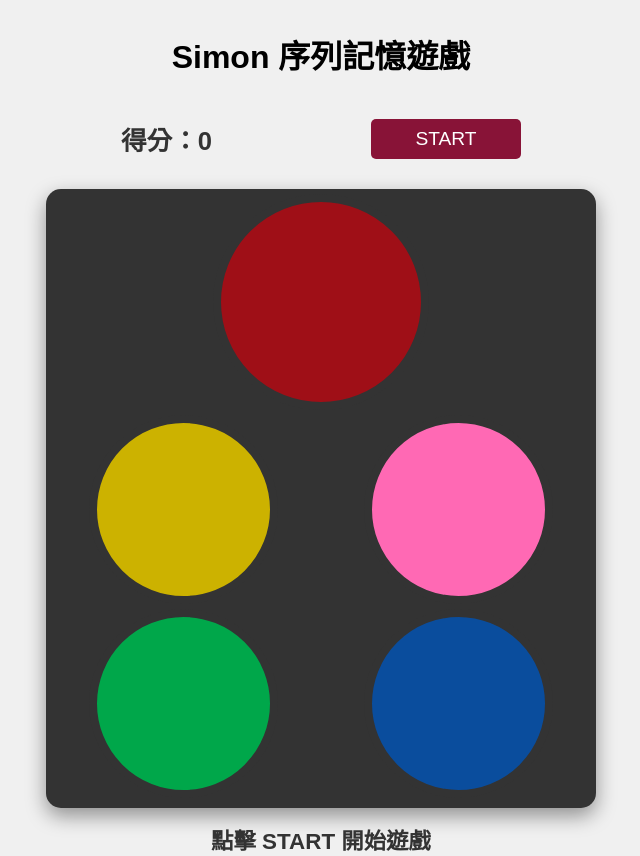
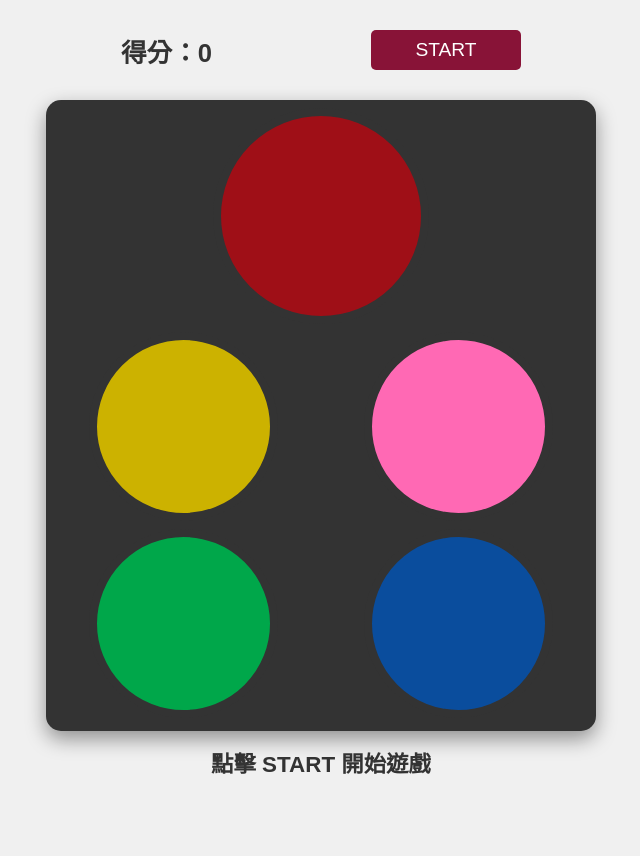
Before and after one commit to azq1231/memory-game, a plain HTML site: page index.html in a window 1280 px wide. Shown: the whole page, without its empty margins (319-959 px from the left). After the commit the page ends 800 px from the top, so only its background shows below. Drawn offline with Linux system fonts and the light colour scheme.

Commit message:
Add files via upload

```diff
--- a/index.html
+++ b/index.html
@@ -177,7 +177,6 @@
 </head>
 <body>
 
-    <h1>Simon 序列記憶遊戲</h1>
 
     <div id="score-and-start-row">
         <div id="score">得分：0</div>
```
